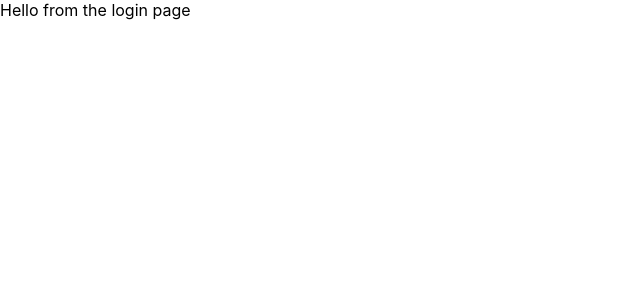
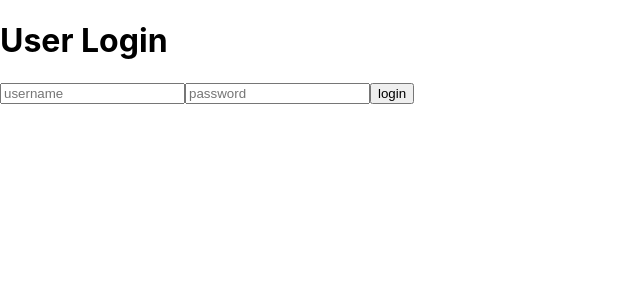
Before and after one commit to nicolexylow/Project-3---airline-reservation-system, a React (Create React App) app: page / in a window 1280 px wide. Shown: the top 300 px of the page, without its empty margins (0-640 px from the left). Built offline with nearby package versions, Linux system fonts and the light colour scheme.

Commit message:
getting packages

```diff
--- a/package.json
+++ b/package.json
@@ -6,6 +6,7 @@
     "@testing-library/jest-dom": "^5.16.5",
     "@testing-library/react": "^13.4.0",
     "@testing-library/user-event": "^13.5.0",
+    "axios": "^1.3.2",
     "react": "^18.2.0",
     "react-dom": "^18.2.0",
     "react-router-dom": "^6.8.1",
--- a/src/components/LogIn.jsx
+++ b/src/components/LogIn.jsx
@@ -1,11 +1,43 @@
-import React from 'react'
+import React from 'react';
+import axios from 'axios';
+
+const SERVER_URL = 'http://localhost:3000/users.json';
+
 
 const Login = () => {
+
+    const handleSubmit = (event) => {
+        event.preventDefault()
+    }
     return (
         <div>
-            Hello from the login page
+            <h1>User Login</h1>
+            <form onSubmit={handleSubmit}>
+                <input type='text' placeholder='username' />
+                <input type="password" placeholder='password' required/>
+                <button> login </button>
+            </form>
         </div>
     )
 }
 
 export default Login
+
+// export default function LogIn() {
+//     const [post, setPost] = React.useState('');
+
+//     React.useEffect(() => {
+//         axios.get(SERVER_URL).then((response) => {
+//             setPost(response.data)
+//         });
+//     }, []);
+
+//     if (!post) return null;
+
+//     return (
+//         <div>
+//             <h1>{post.name}</h1>
+//             <p>{post.email}</p>
+//         </div>
+//     )
+// }
```
Also changed, not shown: 1 other file (tests, documents, lock files or other folders).
